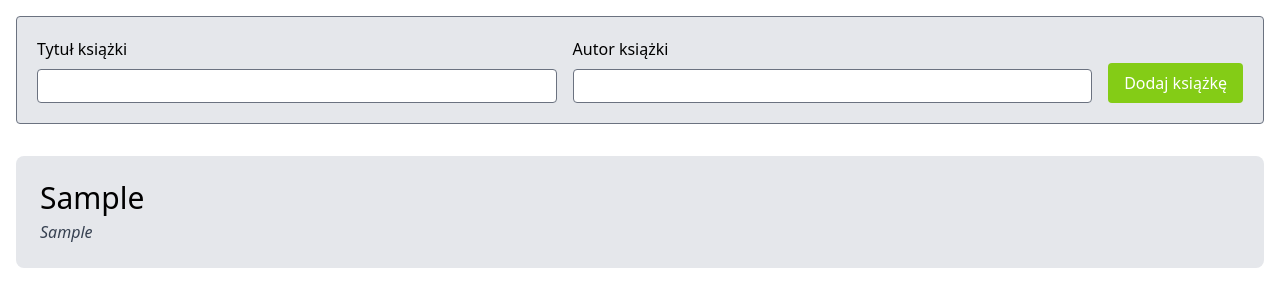
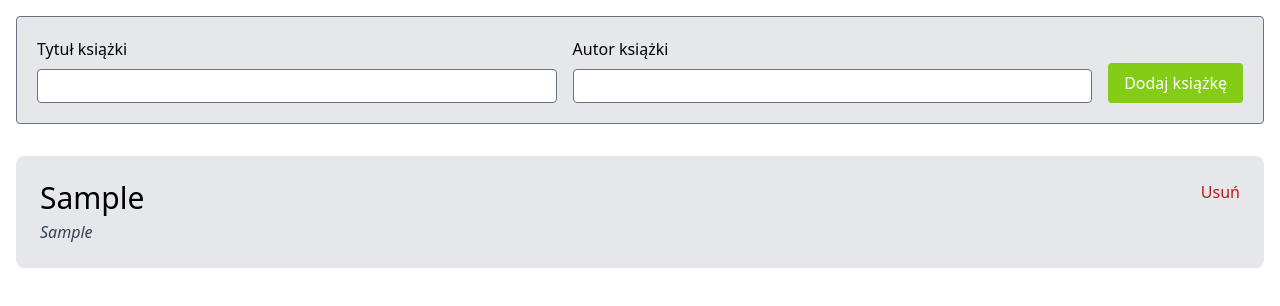
Before and after one commit to oskarski/do-przeczytania, a React (Create React App) app: page / in a window 1280 px wide. Both pictures are taken after typing "Sample", "Sample" into the empty fields and a click on the button "Dodaj książkę". Shown: the top 306 px of the page. Built offline with nearby package versions, Linux system fonts and the light colour scheme.

Commit message:
deleting book

```diff
--- a/src/App.js
+++ b/src/App.js
@@ -16,7 +16,14 @@ function App() {
         }}
       />
 
-      <BookList books={books} />
+      <BookList
+        books={books}
+        onDeleteBook={(bookToDelete) =>
+          setBooks((prev) =>
+            [...prev].filter((book) => book.title !== bookToDelete.title),
+          )
+        }
+      />
     </div>
   );
 }
--- a/src/components/BookList.jsx
+++ b/src/components/BookList.jsx
@@ -1,4 +1,6 @@
-export const BookList = ({ books }) => {
+import { DeleteBookButton } from "./DeleteBookButton";
+
+export const BookList = ({ books, onDeleteBook }) => {
   // Early return
   if (books.length === 0)
     return (
@@ -10,9 +12,15 @@ export const BookList = ({ books }) => {
   return (
     <ul className="space-y-4">
       {books.map((book) => (
-        <li key={book.title} className="bg-gray-200 p-6 rounded-lg">
-          <h3 className="text-3xl mb-1">{book.title}</h3>
-          <span className="text-md italic text-gray-700">{book.author}</span>
+        <li key={book.title} className="bg-gray-200 p-6 rounded-lg flex justify-between">
+          <div>
+            <h3 className="text-3xl mb-1">{book.title}</h3>
+            <span className="text-md italic text-gray-700">{book.author}</span>
+          </div>
+
+          <div className="text-right">
+            <DeleteBookButton onDeleteBook={() => onDeleteBook(book)} />
+          </div>
         </li>
       ))}
     </ul>
--- /dev/null
+++ b/src/components/DeleteBookButton.jsx
@@ -0,0 +1,21 @@
+import { useState } from "react";
+
+export const DeleteBookButton = ({ onDeleteBook }) => {
+  const [confrimVisible, setConfirmVisible] = useState(false);
+  if (confrimVisible)
+    return (
+      <>
+        Czy na pewno?
+        <div className="flex gap-x-2">
+          <button onClick={() => onDeleteBook()}>Tak</button>
+          <button onClick={() => setConfirmVisible(false)}>Nie</button>
+        </div>
+      </>
+    );
+
+  return (
+    <button className="text-red-700" onClick={() => setConfirmVisible(true)}>
+      Usuń
+    </button>
+  );
+};
```
